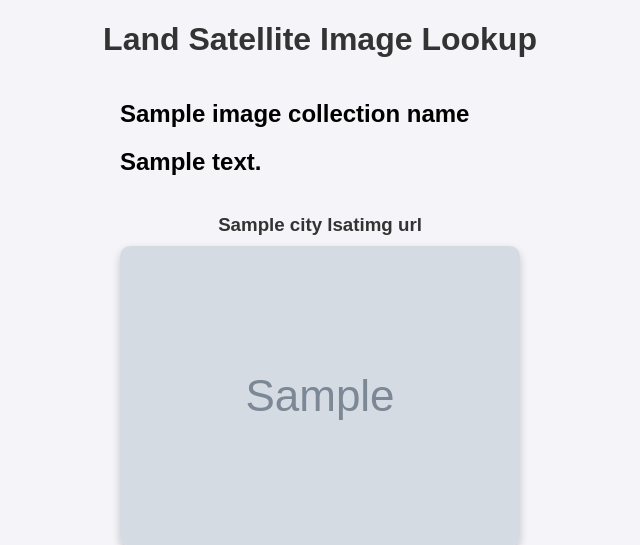
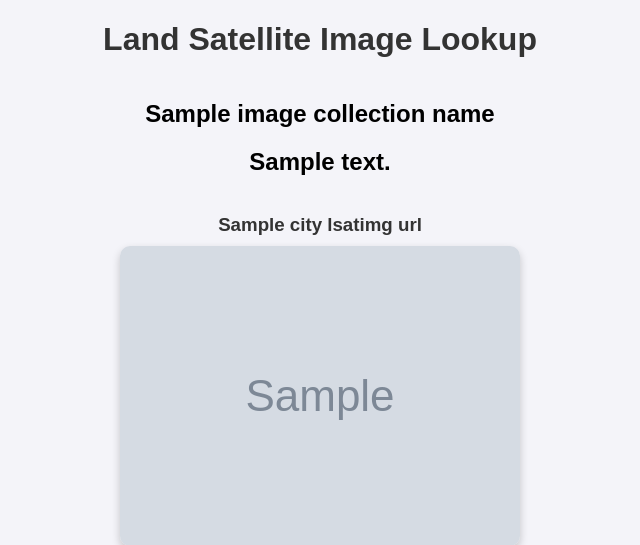
Before and after one commit to matvm1/landsat_imagery, a Flask app: template app/templates/city_center.html in a window 1280 px wide. Shown: the top 545 px of the page, without its empty margins (320-960 px from the left). Run offline with Flask 3, Linux system fonts and the light colour scheme; the template is opened without the code that fills it: most values are stand-ins (such as "Sample title", 1, 10 or a date in 2020); grey boxes marked "Sample" are stand-in pictures.

Commit message:
layout.css: Centered h2 text

```diff
--- a/app/static/styles/layout.css
+++ b/app/static/styles/layout.css
@@ -1,7 +1,6 @@
 body {
     font-family: Arial, sans-serif;
     display: flex;
-    justify-content: center;
     align-items: center;
     height: 100vh;
     margin: 0;
@@ -15,7 +14,10 @@ header a {
     color: #333;
     transition: all 0.2s ease; /* Add transition for smooth hover effect */
 }
-  header a:hover {
+header a:hover {
     color: #007bff;
     transform: scale(1.05); /* Slightly increase size on hover */
 }
+h2 {
+    text-align: center;
+}
```
